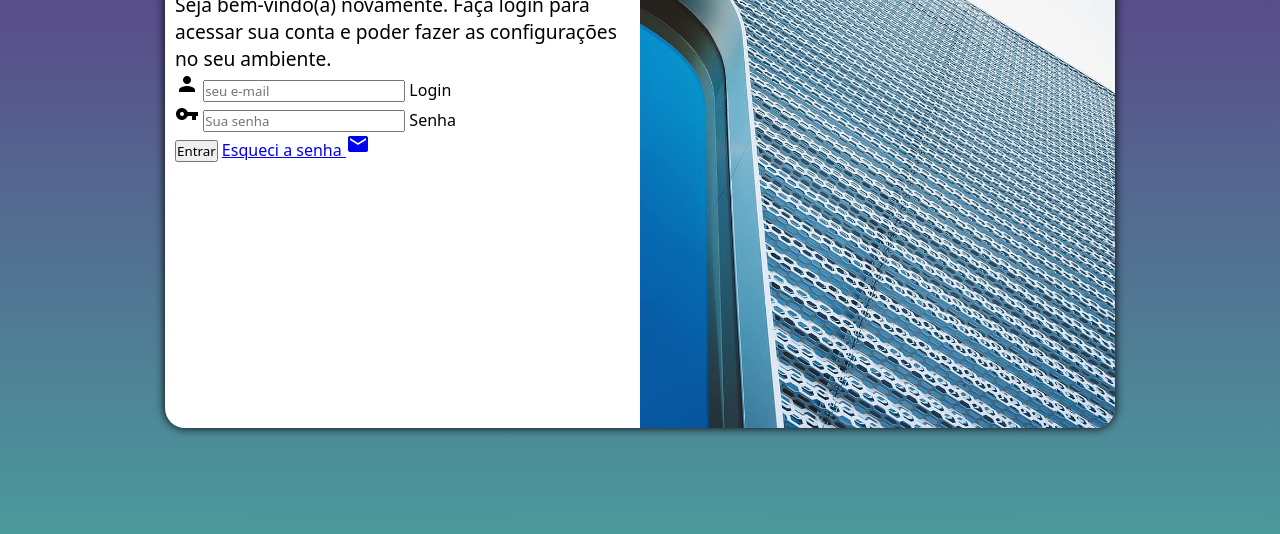
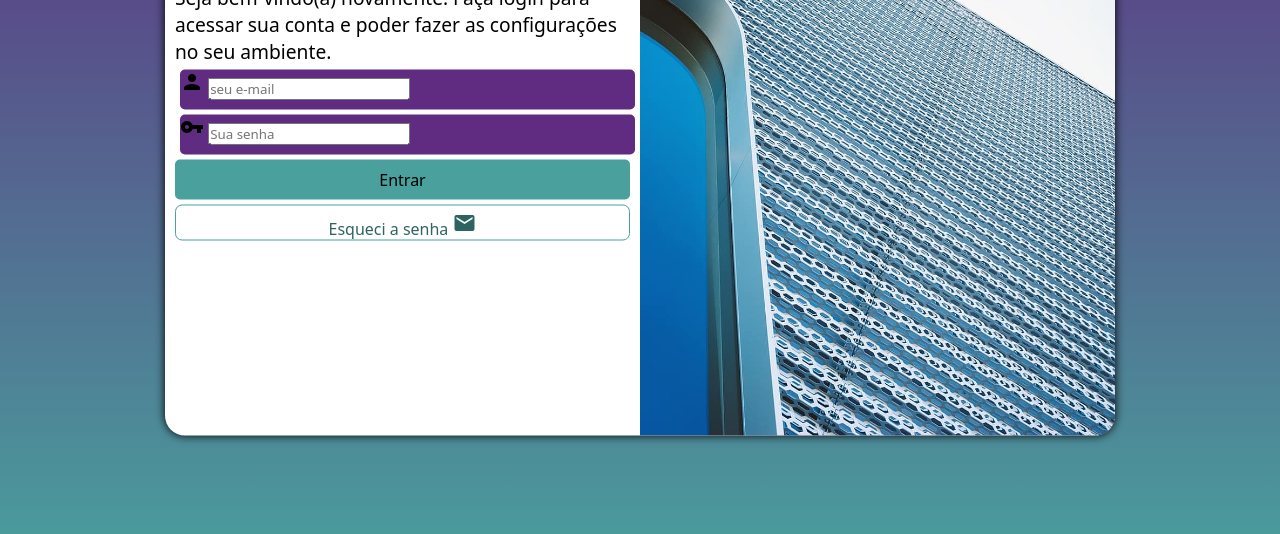
Before and after one commit to geisiellesmoura/projeto-login, a plain HTML site: page index.html in a window 1280 px wide. Shown: the part 222-756 px from the top of the page. Drawn offline with Linux system fonts and the light colour scheme.

Commit message:
formatação do formulario

```diff
--- a/estilos/style.css
+++ b/estilos/style.css
@@ -36,7 +36,7 @@ section#login {
 
   background-color: white;
   width: 250px;
-  height: 500px;
+  height: 515px;
   border-radius: 20px;
   box-shadow: 0px 0px 10px rgb(0, 0, 0.45);
 
@@ -63,5 +63,47 @@ div#formulario > h1 {
 }
 
 div#formulario > p {
-  font-size: 0.8em;;
+  font-size: 0.8em;
 }
+
+form > div.campo {
+  background-color: #5f2c82;
+  display: block;
+  width: 100%;
+  height: 40px;
+  border-radius: 5px;
+  margin: 5px 5px;
+}
+
+div.campo > label {
+  display: none;
+}
+
+form > input[type="submit"] {
+  display: block;
+  font-size: 1em;
+  width: 100%;
+  height: 40px;
+  background-color: #49a09d;
+  border: none;
+  border-radius: 5px;
+}
+
+form > input[type="submit"]:hover {
+  background-color: #2d6462;
+}
+
+form > a.botao {
+  display: block;
+  text-align: center;
+  font-size: 1em;
+  width: 100%;
+  height: 40%;
+  padding-top: 5px;
+  margin-top: 5px;
+  background-color: white;
+  color: #2d6462;
+  border: 1px solid #49a09d;
+  border-radius: 7px;
+  text-decoration: none;
+}
--- a/index.html
+++ b/index.html
@@ -32,7 +32,7 @@
                <label for="isenha">Senha</label> </label>
             </div>
             <input type="submit" value="Entrar">
-           <a href="esqueci.html">
+           <a href="esqueci.html" class="botao">
            Esqueci a senha <i class="material-icons">mail</i>
            </a>
           </form>
```
